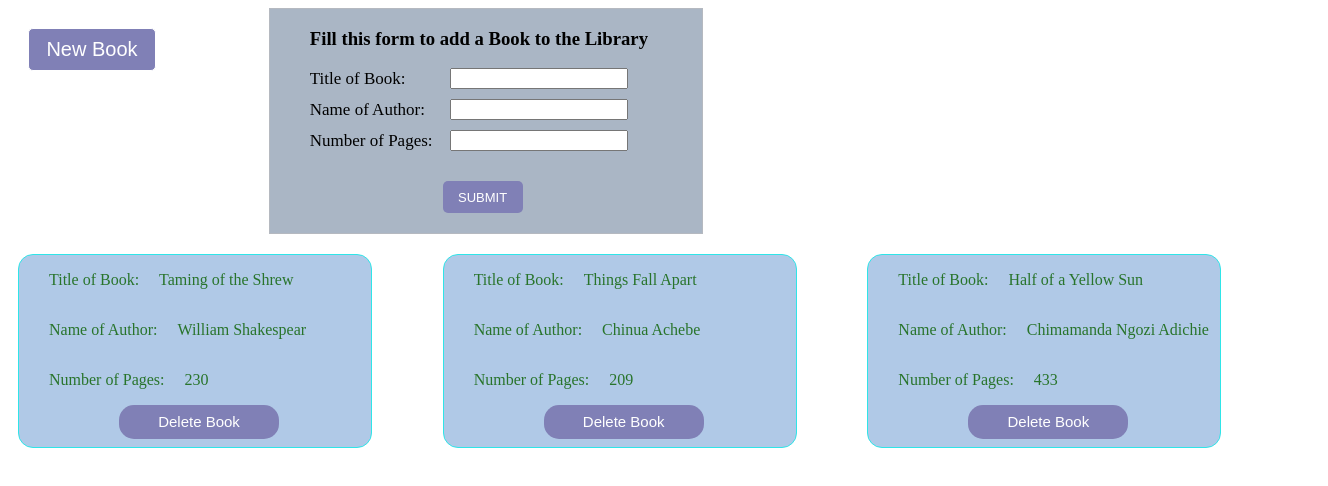
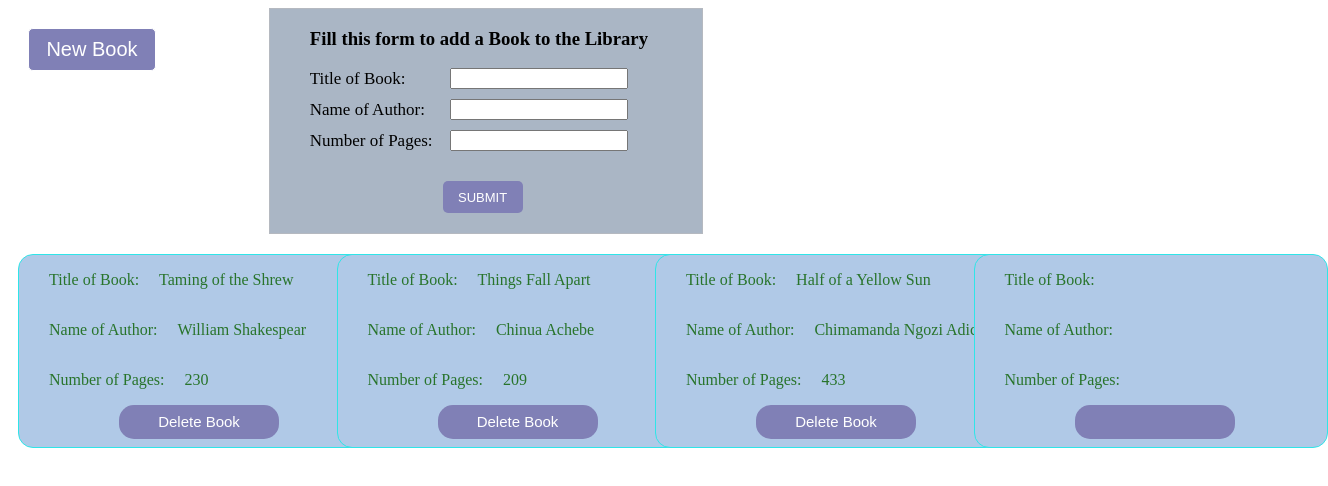
Before and after one commit to Kurolinks/theOdinPrlject-library, a plain HTML site: page index.html in a window 1280 px wide. Shown: the whole page, 1328 px wide, since content can reach past the window. Drawn offline with Linux system fonts and the light colour scheme.

Commit message:
add new card in DOM

```diff
--- a/main.js
+++ b/main.js
@@ -14,16 +14,10 @@ function addBookToLibrary (title, author, pages) {
 
 let indexOfList = 0;
 
-addBookToLibrary("Taming of the Shrew", "William Shakespear", 230);
-addBookToLibrary("Things Fall Apart", "Chinua Achebe", 209);
-addBookToLibrary("Half of a Yellow Sun", "Chimamanda Ngozi Adichie", 433);
+// addBookToLibrary("Taming of the Shrew", "William Shakespear", 230);
+// addBookToLibrary("Things Fall Apart", "Chinua Achebe", 209);
+// addBookToLibrary("Half of a Yellow Sun", "Chimamanda Ngozi Adichie", 433);
 
-function displayBooks (){
-
-    myLibrary.forEach((books, index) => {
-        alert(`${indexOfList += 1}. Title: ${books.title}, Author: ${books.author}, Number of Pages: ${books.pages}.`);
-    });
-}
 
 
 let showForm = document.querySelector(".newBookButton");
@@ -56,7 +50,17 @@ function submitBookDetails() {
     myLibrary.push(newBook);
     displayBooks();
 
-    // Create a new card for a new book
+};
+
+function displayBooks (){
+
+    myLibrary.forEach((books, index) => {
+        alert(`${indexOfList += 1}. Title: ${books.title}, Author: ${books.author}, Number of Pages: ${books.pages}.`);
+    });
+}
+
+// userListElement.innerHTML = "";  // Clear the list first
+// Create a new card for a new book
     const newDiv = document.createElement("div");
     const newCard = document.createElement("div");
     const newCardDiv1 = document.createElement("div");
@@ -70,32 +74,37 @@ function submitBookDetails() {
     const pagesTwo = document.createElement("p");
     const deleteButton = document.createElement("button");
 
-    // Style the new div
+    // Style the newDiv
     Object.assign(newDiv.style, {
-        width: "22rem",
-        height: "12rem",
         background: "rgb(176, 201, 231)",
         border: "1px solid rgb(47, 229, 232",
         borderRadius: "15px",
+        // display: "flex",
+        // flexDirection: "column",
+        height: "12rem",
         marginLeft: "10px",
         marginTop: "20px",
+        width: "22rem",
     });
 
-    Object.assign(newCard1.style, {
+    // Style the first div in newCard
+    Object.assign(newCardDiv1.style, {
         color: "rgb(40, 116, 43)",
         display: "flex",
         flexDirection: "row",
         fontSize: "16px",
     });
 
-    Object.assign(newCard2.style, {
+    // Style the 2nd div in newCard
+    Object.assign(newCardDiv2.style, {
         color: "rgb(40, 116, 43)",
         display: "flex",
         flexDirection: "row",
         fontSize: "16px",
     });
 
-    Object.assign(newCard3.style, {
+    // Style the third div in newCard
+    Object.assign(newCardDiv3.style, {
         color: "rgb(40, 116, 43)",
         display: "flex",
         flexDirection: "row",
@@ -103,11 +112,11 @@ function submitBookDetails() {
     });
 
     titleOne.style.marginLeft = "30px";
-    titleOne.style.textContent = "Title of Book:"
+    titleOne.textContent = "Title of Book:";
     authorOne.style.marginLeft = "30px";
-    authorOne.style.textContent = "Name of Author:"
+    authorOne.textContent = "Name of Author:";
     pagesOne.style.marginLeft = "30px";
-    pagesOne.style.textContent = "Number of Pages:"
+    pagesOne.textContent = "Number of Pages:";
     titleTwo.style.marginLeft = "20px";
     authorTwo.style.marginLeft = "20px";
     pagesTwo.style.marginLeft = "20px";
@@ -124,20 +133,15 @@ function submitBookDetails() {
         width:" 10rem",
     })
 
-    // newDiv.style.justifyContent = "center";
     library.appendChild(newDiv);
-    library.appendChild(newCard);
+    newDiv.appendChild(newCard);
     newCard.appendChild(newCardDiv1);
     newCardDiv1.appendChild(titleOne);
     newCardDiv1.appendChild(titleTwo);
     newCard.appendChild(newCardDiv2);
-    newCardDiv1.appendChild(authorOne);
-    newCardDiv1.appendChild(authorTwo);
-    newCard.appendChild(newCardDiv);
-    newCardDiv1.appendChild(pagesOne);
-    newCardDiv1.appendChild(pagesTwo);
+    newCardDiv2.appendChild(authorOne);
+    newCardDiv2.appendChild(authorTwo);
+    newCard.appendChild(newCardDiv3);
+    newCardDiv3.appendChild(pagesOne);
+    newCardDiv3.appendChild(pagesTwo);
     newCard.appendChild(deleteButton);
-};
-
-
-// userListElement.innerHTML = "";  // Clear the list first
```
Also changed, not shown: index.html (+3 -3 lines).
